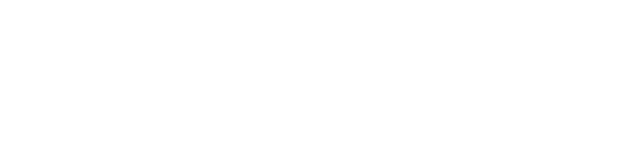
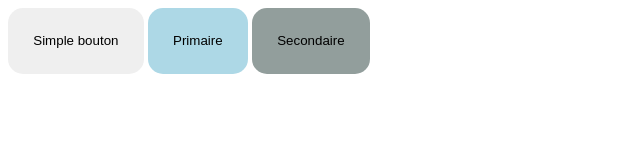
Before and after one commit to krunch-64/mini-framework, a website: page index.html in a window 1280 px wide. Shown: the whole page, without its empty margins (0-640 px from the left). Drawn offline with Linux system fonts and the light colour scheme.

Commit message:
btn primary & secondary + compressed css

```diff
--- /dev/null
+++ b/assets/scss/input.scss
@@ -0,0 +1,23 @@
+@import 'variable';
+
+.btn {
+    border: solid black 0px;
+    border-radius: 15px;
+    padding: 2%;
+    &__primary {
+        background-color: var(--backgroundcolor, white);
+
+        &:hover {
+            background-color: var(--backgroundcolorhover);
+            color: white;
+        }
+    }
+    &__secondary {
+        background-color: var(--backgroundcolor, white);
+
+        &:hover {
+            background-color: var(--backgroundcolorhover);
+            color: white;
+        }
+    }
+}
--- a/assets/scss/variable.scss
+++ b/assets/scss/variable.scss
@@ -0,0 +1,10 @@
+:root {
+    .btn__primary {
+        --backgroundcolor: lightblue;
+        --backgroundcolorhover: rgb(111, 185, 209);
+    }
+    .btn__secondary {
+        --backgroundcolor: rgb(146, 158, 156);
+        --backgroundcolorhover: rgb(118, 128, 126);
+    }
+}
--- a/index.html
+++ b/index.html
@@ -8,6 +8,8 @@
     <title>Mini Framework</title>
 </head>
 <body>
-
+    <button class="btn">Simple bouton</button>
+    <button class="btn btn__primary">Primaire</button>
+    <button class="btn btn__secondary">Secondaire</button>
 </body>
 </html>
--- a/package.json
+++ b/package.json
@@ -4,7 +4,8 @@
   "description": "",
   "main": "index.js",
   "scripts": {
-    "sass": "sass --watch ./assets/scss/input.scss:./assets/css/output.css"
+    "sass": "sass --watch ./assets/scss/input.scss:./assets/css/output.css",
+    "sasscomp": "sass --watch ./assets/scss/input.scss:./assets/css/output.css --style=compressed"
   },
   "repository": {
     "type": "git",
```
Also changed, not shown: assets/css/output.css, 1 other file.
